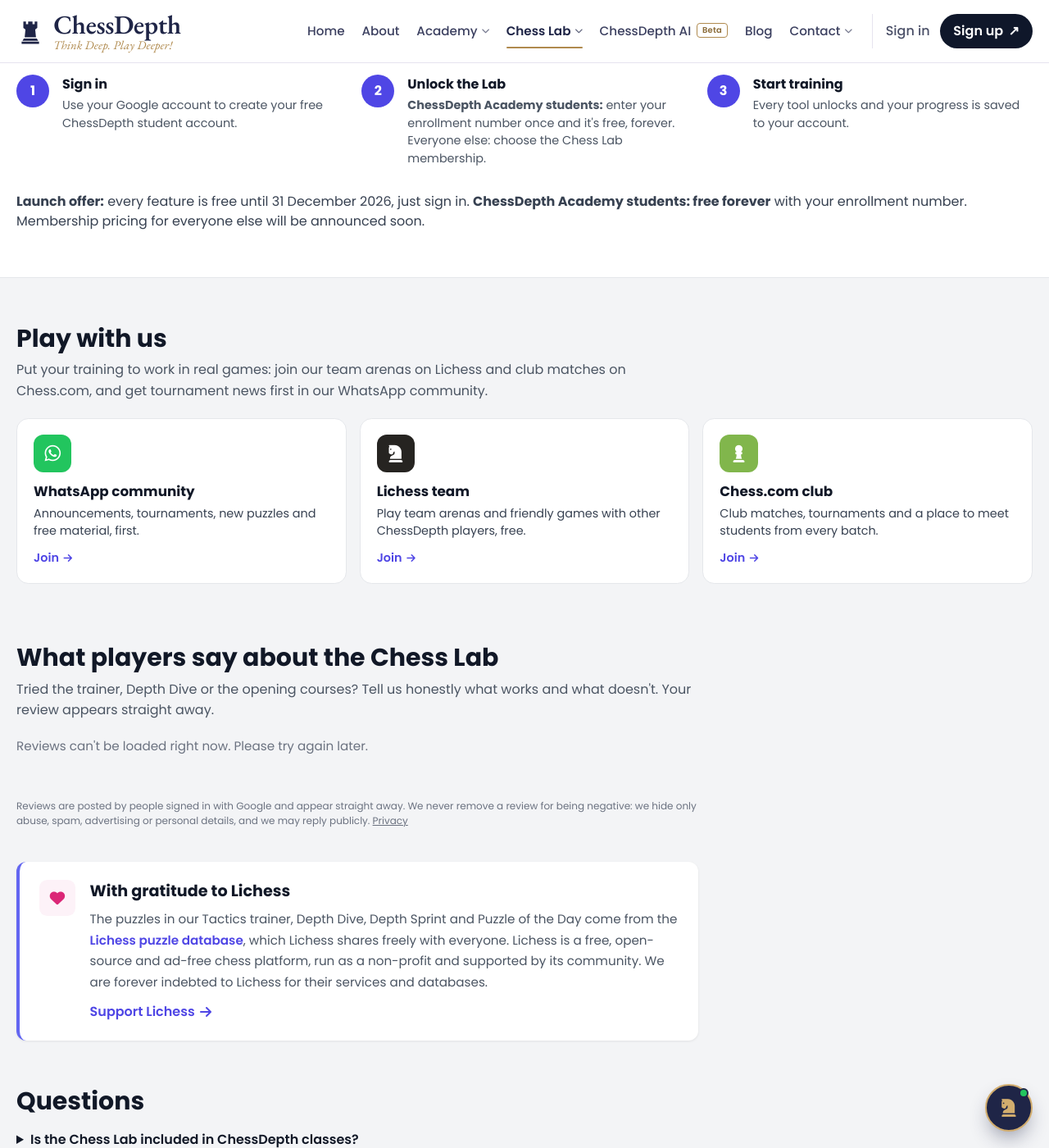
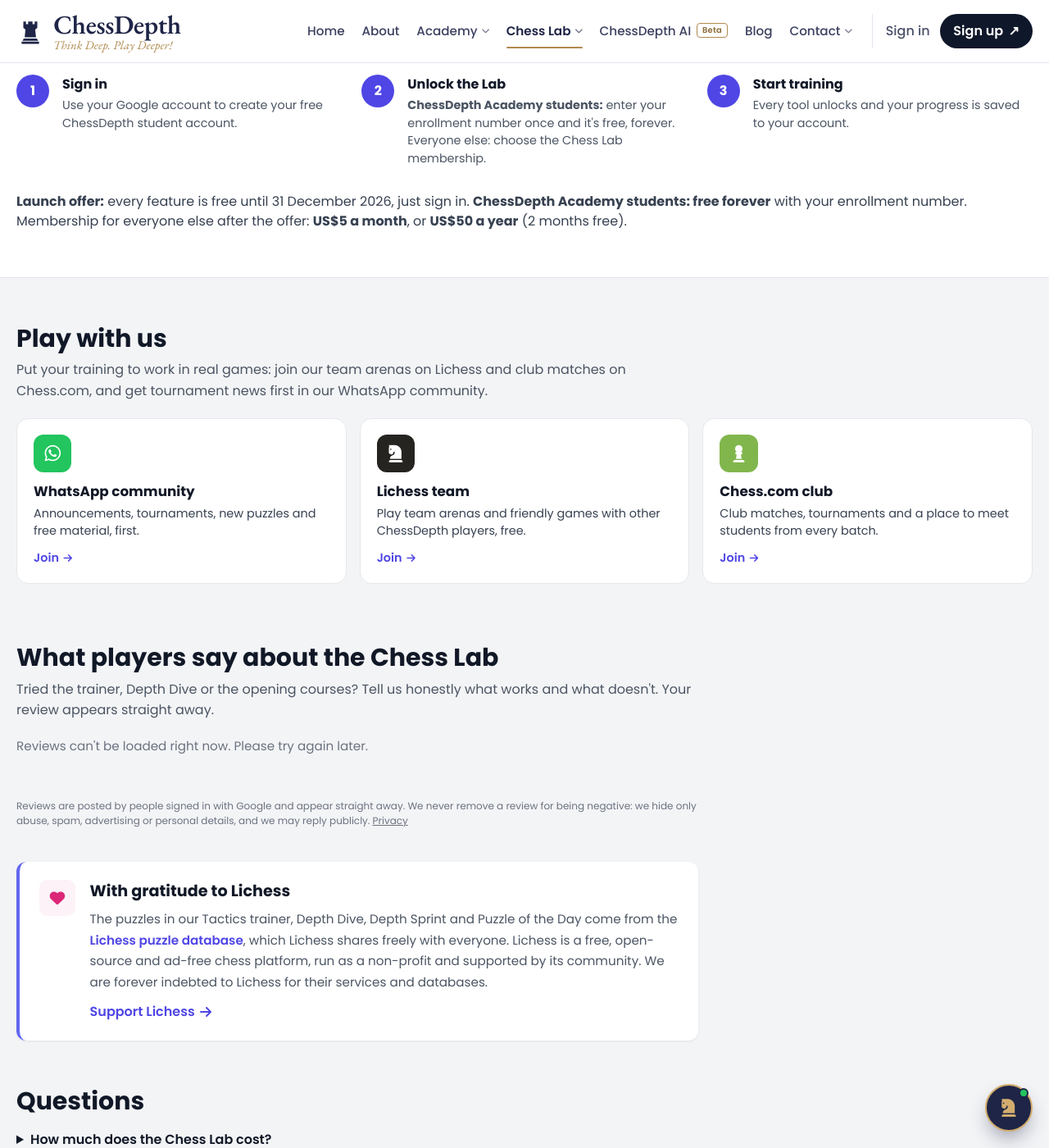
Before and after one commit to Sourabhjoshi1/Chess-Depth, a Jekyll site: the page built from pages/lab/index.html, in a window 1280 px wide and 1400 px high, scrolled down 2324 px. Shown: the whole window at 82% size. Built offline with Jekyll 4.4.1, drawn with Linux system fonts in a browser that asks for light colours; comment, search, counter and statistics services are not loaded.

Commit message:
Chess Lab membership: US$5 a month or US$50 a year after the launch offer
Plan cards on the unlock screen (monthly / yearly, 2 months free), price on the Lab home and FAQ,
Terms and Refunds updated. Payment goes through WhatsApp until a checkout link is set in _config.yml.

Co-Authored-By: Claude Opus 5.5 <noreply@anthropic.com>
Claude-Session: https://claude.ai/code/session_017ZwxdNZGtw2tXrZdE2ZP9f

```diff
--- a/_config.yml
+++ b/_config.yml
@@ -26,8 +26,11 @@ adsense_client: ""   # Google AdSense publisher ID (was ca-pub-1353516013773606)
 
 # Chess Lab (paid membership)
 lab:
-  price: ""            # e.g. "₹299 / month". Empty shows "Pricing announced at launch".
-  payment_link: ""     # Razorpay payment link. Empty shows an "Ask to join on WhatsApp" button.
+  price: "US$5 a month, or US$50 a year (2 months free)"   # one-line summary shown where space is short
+  price_month: "5"     # US$ per month
+  price_year: "50"     # US$ per year (12 x 5 = 60, so 2 months free)
+  payment_link: ""        # monthly checkout link (e.g. a Gumroad or Razorpay subscription). Empty = join on WhatsApp.
+  payment_link_year: ""   # yearly checkout link. Empty = join on WhatsApp.
   free_until: "2026-12-31"   # Launch offer: everything free for signed-in users until the end of this day. Empty = no offer.
   admins:              # Google accounts that can switch Lab access on/off at /lab/admin/
     - joshisourabh47@gmail.com
--- a/_includes/lab-config.html
+++ b/_includes/lab-config.html
@@ -26,9 +26,14 @@
   window.CD_LAB = {
     price: {{ site.lab.price | jsonify }},
     paymentLink: {{ site.lab.payment_link | jsonify }},
+    paymentLinkYear: {{ site.lab.payment_link_year | jsonify }},
+    priceMonth: {{ site.lab.price_month | jsonify }},
+    priceYear: {{ site.lab.price_year | jsonify }},
     freeUntil: {{ site.lab.free_until | jsonify }},
     admins: {{ site.lab.admins | jsonify }},
     notifyUrl: "https://wa.me/{{ site.contact.phone_intl }}?text=Hi%2C%20please%20tell%20me%20when%20the%20ChessDepth%20Chess%20Lab%20opens",
-    joinUrl: "https://wa.me/{{ site.contact.phone_intl }}?text=Hi%2C%20I%20would%20like%20to%20join%20the%20ChessDepth%20Chess%20Lab"
+    joinUrl: "https://wa.me/{{ site.contact.phone_intl }}?text=Hi%2C%20I%20would%20like%20to%20join%20the%20ChessDepth%20Chess%20Lab",
+    joinMonthUrl: "https://wa.me/{{ site.contact.phone_intl }}?text=Hi%2C%20I%20would%20like%20the%20monthly%20Chess%20Lab%20membership%20(US%24{{ site.lab.price_month }}%20a%20month)",
+    joinYearUrl: "https://wa.me/{{ site.contact.phone_intl }}?text=Hi%2C%20I%20would%20like%20the%20yearly%20Chess%20Lab%20membership%20(US%24{{ site.lab.price_year }}%20a%20year)"
   };
 </script>
--- a/assets/css/pages/lab.css
+++ b/assets/css/pages/lab.css
@@ -710,3 +710,19 @@ html.dark .lab-bar .lab-tab-row + .lab-tab-row { border-top-color: #273449; }
 
 .lab-bar .t-short { display: none; }
 @media (max-width: 900px) { .lab-bar .lab-tab-row .lab-tab .t-long { display: none; } .lab-bar .lab-tab-row .lab-tab .t-short { display: inline; } }
+
+/* Chess Lab membership plans */
+.lab-plans { display: grid; grid-template-columns: 1fr 1fr; gap: .75rem; margin: .9rem 0 .4rem; text-align: center; }
+.lab-plan { position: relative; border: 1px solid #e2e8f0; border-radius: 16px; padding: 1.1rem .9rem .9rem; background: #fff; }
+.lab-plan-best { border: 2px solid #d2ad6e; background: #fffaf0; }
+.lab-plan-tag { position: absolute; top: -.7rem; left: 50%; transform: translateX(-50%); background: #b7841f; color: #fff; font-size: .72rem; font-weight: 700; padding: .15rem .65rem; border-radius: 999px; white-space: nowrap; }
+.lab-plan-name { font-weight: 700; color: #1e2547; }
+.lab-plan-price { font-size: 1.7rem; font-weight: 800; color: #0f172a; line-height: 1.2; margin: .2rem 0; }
+.lab-plan-price small { font-size: .8rem; font-weight: 500; color: #64748b; margin-left: .2rem; }
+.lab-plan-note { font-size: .78rem; color: #64748b; margin-bottom: .7rem; }
+.lab-plan .lab-btn { width: 100%; justify-content: center; }
+html.dark .lab-plan { background: #162032; border-color: #273449; }
+html.dark .lab-plan-best { background: rgba(210, 173, 110, .1); border-color: #d2ad6e; }
+html.dark .lab-plan-name { color: #e2e8f0; }
+html.dark .lab-plan-price { color: #f8fafc; }
+@media (max-width: 420px) { .lab-plans { grid-template-columns: 1fr; gap: 1.1rem; } }
--- a/assets/js/lab/lab-home.js
+++ b/assets/js/lab/lab-home.js
@@ -37,7 +37,7 @@ startLabPage({
     const cta = document.getElementById("lab-hero-cta"), price = document.getElementById("lab-price-line");
     const unlocked = st.user && st.access;
     document.querySelectorAll("[data-lock]").forEach((e) => { e.innerHTML = unlocked ? '<i class="fas fa-unlock"></i> Unlocked' : promoActive() ? '<i class="fas fa-gift"></i> Free now' : '<i class="fas fa-lock"></i> Members'; e.classList.toggle("is-open", !!unlocked || promoActive()); });
-    price.innerHTML = (promoActive() ? `<b>Launch offer:</b> every feature is free until ${esc(promoLabel())}, just sign in. ` : "") + `<b>ChessDepth Academy students: free forever</b> with your enrollment number. ` + (CFG.price ? `Membership for everyone else: <b>${esc(CFG.price)}</b>` : "Membership pricing for everyone else will be announced soon.");
+    price.innerHTML = (promoActive() ? `<b>Launch offer:</b> every feature is free until ${esc(promoLabel())}, just sign in. ` : "") + `<b>ChessDepth Academy students: free forever</b> with your enrollment number. ` + (CFG.priceMonth ? `Membership for everyone else${promoActive() ? " after the offer" : ""}: <b>US$${esc(CFG.priceMonth)} a month</b>, or <b>US$${esc(CFG.priceYear)} a year</b> (2 months free).` : CFG.price ? `Membership for everyone else: <b>${esc(CFG.price)}</b>` : "Membership pricing for everyone else will be announced soon.");
     if (st.mode === "closed") {
       cta.innerHTML = `<a class="lab-btn" href="${esc(CFG.notifyUrl)}" target="_blank" rel="noopener noreferrer"><i class="fab fa-whatsapp"></i>Notify me at launch</a><span class="lab-hero-note">Opening soon</span>`;
     } else if (!st.user) {
--- a/assets/js/lab/shell.js
+++ b/assets/js/lab/shell.js
@@ -37,11 +37,14 @@ function gateHTML(st, toolName) {
       <button type="button" class="lab-btn lab-google" data-act="signin">${googleIcon()}${st.mode === "demo" ? "Sign in (demo)" : "Sign in with Google"}</button>
       <p class="lab-gate-small" data-msg></p></div>`;
   }
-  const price = CFG.price ? `<p class="lab-price">${esc(CFG.price)}</p>` : `<p class="lab-price lab-price-soon">Pricing announced at launch</p>`;
-  const pay = st.mode === "demo"
-    ? `<button type="button" class="lab-btn" data-act="unlock"><i class="fas fa-unlock"></i>Unlock (demo, no payment)</button>`
-    : CFG.paymentLink
-      ? `<a class="lab-btn" data-act="pay" href="${esc(CFG.paymentLink)}" target="_blank" rel="noopener noreferrer"><i class="fas fa-crown"></i>Join the Chess Lab</a>`
+  const plans = CFG.priceMonth ? `<div class="lab-plans">
+      <div class="lab-plan"><p class="lab-plan-name">Monthly</p><p class="lab-plan-price">US$${esc(CFG.priceMonth)}<small>/ month</small></p><p class="lab-plan-note">Cancel any time</p>
+        ${planBtn(st, CFG.paymentLink, CFG.joinMonthUrl, "Choose monthly")}</div>
+      <div class="lab-plan lab-plan-best"><p class="lab-plan-tag">2 months free</p><p class="lab-plan-name">Yearly</p><p class="lab-plan-price">US$${esc(CFG.priceYear)}<small>/ year</small></p><p class="lab-plan-note">Works out at US$${(CFG.priceYear / 12).toFixed(2)} a month</p>
+        ${planBtn(st, CFG.paymentLinkYear, CFG.joinYearUrl, "Choose yearly")}</div></div>` : CFG.price ? `<p class="lab-price">${esc(CFG.price)}</p>` : `<p class="lab-price lab-price-soon">Pricing announced at launch</p>`;
+  const price = plans;
+  const pay = st.mode === "demo" ? `<button type="button" class="lab-btn" data-act="unlock"><i class="fas fa-unlock"></i>Unlock (demo, no payment)</button>`
+    : CFG.priceMonth ? "" : CFG.paymentLink ? `<a class="lab-btn" data-act="pay" href="${esc(CFG.paymentLink)}" target="_blank" rel="noopener noreferrer"><i class="fas fa-crown"></i>Join the Chess Lab</a>`
       : `<a class="lab-btn" data-act="pay" href="${esc(CFG.joinUrl)}" target="_blank" rel="noopener noreferrer"><i class="fab fa-whatsapp"></i>Ask to join on WhatsApp</a>`;
   return `<div class="lab-gate-card lab-gate-upgrade"><p class="lab-gate-kicker"><i class="fas fa-crown"></i> Chess Lab membership</p>
     <h2>Unlock ${tool}</h2><p>Hi ${esc((st.user.name || "there").split(" ")[0])}! The Chess Lab includes:</p>${features}
@@ -52,6 +55,12 @@ function gateHTML(st, toolName) {
 }
 function googleIcon() {
   return `<svg width="18" height="18" viewBox="0 0 48 48" aria-hidden="true"><path fill="#FFC107" d="M43.6 20.5H42V20H24v8h11.3C33.7 32.7 29.2 36 24 36c-6.6 0-12-5.4-12-12s5.4-12 12-12c3.1 0 5.8 1.2 7.9 3.1l5.7-5.7C34 6.1 29.3 4 24 4 12.9 4 4 12.9 4 24s8.9 20 20 20 20-8.9 20-20c0-1.3-.1-2.4-.4-3.5z"/><path fill="#FF3D00" d="M6.3 14.7l6.6 4.8C14.7 15.1 19 12 24 12c3.1 0 5.8 1.2 7.9 3.1l5.7-5.7C34 6.1 29.3 4 24 4 16.3 4 9.7 8.3 6.3 14.7z"/><path fill="#4CAF50" d="M24 44c5.2 0 9.9-2 13.4-5.2l-6.2-5.2C29.2 35.1 26.7 36 24 36c-5.2 0-9.6-3.3-11.3-7.9l-6.5 5C9.5 39.6 16.2 44 24 44z"/><path fill="#1976D2" d="M43.6 20.5H42V20H24v8h11.3c-.8 2.2-2.2 4.2-4.1 5.6l6.2 5.2C37 39.2 44 34 44 24c0-1.3-.1-2.4-.4-3.5z"/></svg>`;
+}
+
+function planBtn(st, link, wa, label) {
+  if (st.mode === "demo") return "";
+  return link ? `<a class="lab-btn" data-act="pay" href="${esc(link)}" target="_blank" rel="noopener noreferrer"><i class="fas fa-crown"></i>${label}</a>`
+    : `<a class="lab-btn" data-act="pay" href="${esc(wa)}" target="_blank" rel="noopener noreferrer"><i class="fab fa-whatsapp"></i>${label}</a>`;
 }
 
 function renderBar(st, prog) {
--- a/llms.txt
+++ b/llms.txt
@@ -50,7 +50,7 @@ Class times in local time, fees in US$ and payment in local currency:
 
 ## Free tools
 
-- [Chess Lab]({{ site.url }}/lab/): free with a Google sign-in. 68 interactive courses (from the rules to rook endgames), a positional-play path ({{ site.url }}/lab/positional/), a tactics trainer (26,000+ Lichess puzzles plus 290 ChessDepth Originals, our own composed puzzles), Depth Dive (puzzles get harder until the first mistake), Depth Sprint (timed puzzles), 26 opening courses with 63 branches and a "Whole opening" practice mode ({{ site.url }}/lab/openings/), an endgame trainer against Stockfish, a coordinates trainer and a progress page with points and levels.
+- [Chess Lab]({{ site.url }}/lab/): free for ChessDepth Academy students; for everyone else free until 31 Dec 2026, then US$5 a month or US$50 a year. 68 interactive courses (from the rules to rook endgames), a positional-play path ({{ site.url }}/lab/positional/), a tactics trainer (26,000+ Lichess puzzles plus 290 ChessDepth Originals, our own composed puzzles), Depth Dive (puzzles get harder until the first mistake), Depth Sprint (timed puzzles), 26 opening courses with 63 branches and a "Whole opening" practice mode ({{ site.url }}/lab/openings/), an endgame trainer against Stockfish, a coordinates trainer and a progress page with points and levels.
 - [Blindfold chess trainer]({{ site.url }}/blindfold/): 10 visualisation drills, a 28-day plan, a daily blindfold puzzle, games against Stockfish without seeing the pieces, and four free printable workbooks.
 - [Daily chess puzzle]({{ site.url }}/#daily): a new puzzle from a real game every day, easier on Monday and harder by Sunday.
 - [ChessDepth AI]({{ site.url }}/ai/): turns a screenshot, book diagram or photo of a printed board into a position and FEN, in the browser (beta). Links straight to Lichess analysis.
--- a/pages/lab/index.html
+++ b/pages/lab/index.html
@@ -129,6 +129,7 @@ crumb: Chess Lab
 
 <section class="cd-wrap lab-section lab-faq">
   <h2 class="lab-h2">Questions</h2>
+  <details><summary>How much does the Chess Lab cost?</summary><p>It is free for every ChessDepth Academy student, and free for everyone until 31 December 2026. From 1 January 2027 the membership is <b>US$5 a month</b> or <b>US$50 a year</b> (two months free). You can stop at any time.</p></details>
   <details><summary>Is the Chess Lab included in ChessDepth classes?</summary><p>Yes. The Chess Lab is <b>free forever for every student enrolled at ChessDepth Academy</b>. Sign in, enter your enrollment number once, and everything unlocks. Don't know your number? WhatsApp us. Players who don't take classes with us can join with a Chess Lab membership.</p></details>
   <details><summary>Do I need to install anything?</summary><p>No. Everything works in your web browser on a computer, tablet or phone.</p></details>
   <details><summary>Where do the puzzles come from?</summary><p>From the free <a href="https://database.lichess.org/#puzzles" target="_blank" rel="noopener">Lichess puzzle database</a> (rated by millions of solves), carefully filtered for quality, plus ChessDepth Originals: clean teaching positions we build ourselves and check with Stockfish so each has one right answer.</p></details>
--- a/pages/refunds.html
+++ b/pages/refunds.html
@@ -32,7 +32,7 @@ crumb: Refund & Cancellation Policy
 
     <h2>Chess Lab</h2>
     <ul>
-      <li>The Chess Lab is free for ChessDepth Academy students and, during launch offers, for everyone.</li>
+      <li>The Chess Lab is free for ChessDepth Academy students and, during launch offers, for everyone. From 1 January 2027 the membership is US$5 a month or US$50 a year for everyone else.</li>
       <li>Paid memberships can be cancelled at any time and stay active until the end of the period already paid. Membership fees already paid are not refunded.</li>
     </ul>
 
--- a/pages/terms.html
+++ b/pages/terms.html
@@ -5,7 +5,7 @@ permalink: /terms/
 page_css: blog
 crumb: Terms of Service
 ---
-{% include page-hero.html eyebrow="Legal" title="Terms of Service" lead="The rules that apply when you use our website, classes, Chess Lab and Shop." note="Last updated: 20 November 2026" %}
+{% include page-hero.html eyebrow="Legal" title="Terms of Service" lead="The rules that apply when you use our website, classes, Chess Lab and Shop." note="Last updated: 22 November 2026" %}
 
 <article class="max-w-3xl mx-auto px-4 py-12">
   <div class="cd-prose">
@@ -36,6 +36,7 @@ crumb: Terms of Service
       <li>You sign in with a Google account. Keep it secure; you are responsible for activity on your account.</li>
       <li>Each ChessDepth Academy student gets a scholar number, which unlocks the Chess Lab and shows a "Verified student" badge on reviews. Each number belongs to one student and may be linked to one account only. Sharing it is not allowed.</li>
       <li>Leaderboards are for fair play. Using a chess engine, another person's help or any automated tool to solve puzzles is not allowed, and we may remove scores or access if we see it.</li>
+      <li>For everyone else, the Chess Lab membership costs US$5 a month or US$50 a year, paid in advance, after the launch offer ends on 31 December 2026. A membership renews only when you pay for the next period; you can stop at any time.</li>
       <li>We may add, change or retire Chess Lab features over time. We will not reduce what academy students have unlocked without notice.</li>
     </ul>
 
```
